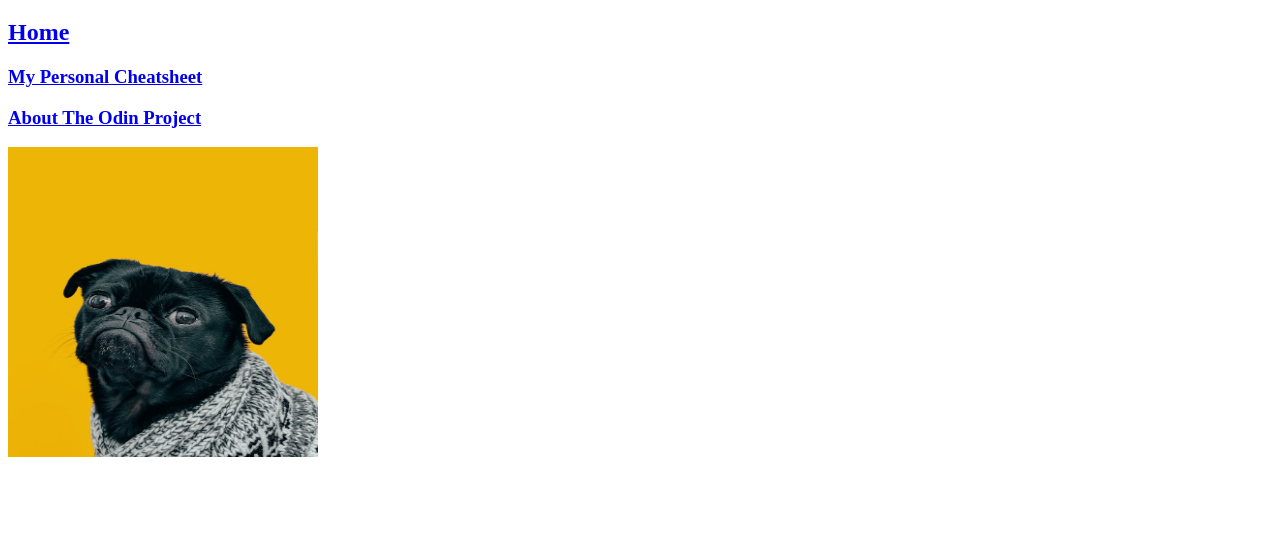
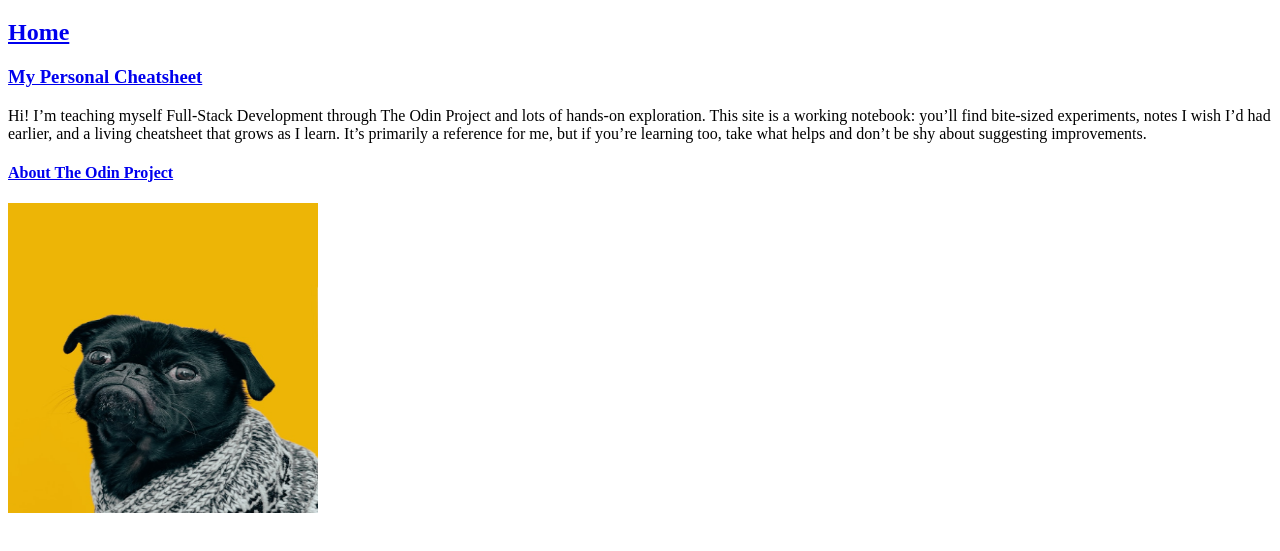
Before and after one commit to seenetos/First-Website-with-The-Odin-Project, a plain HTML site: page pages/about.html in a window 1280 px wide. Shown: the part 61-612 px from the top of the page. Drawn offline with Linux system fonts and the light colour scheme.

Commit message:
Fix heading semantics; small .txt changes; fix heading semantics

```diff
--- a/pages/about.html
+++ b/pages/about.html
@@ -2,6 +2,7 @@
 <html lang="en">
   <head>
     <meta charset="UTF-8">
+    <meta name="viewport" content="width=device-width, initial-scale=1" />
     <title>About</title>
   </head>
 
@@ -9,7 +10,8 @@
     <h1>About Page</h1>
     <h2><a href="../index.html">Home</a></h2>
     <h3><a href="./cheatsheet.html">My Personal Cheatsheet</a></h3>
-    <h3><a href="https://www.theodinproject.com/about" target="_blank" rel="noopener">About The Odin Project</a></h3>
+      <p>Hi! I’m teaching myself Full-Stack Development through The Odin Project and lots of hands-on exploration. This site is a working notebook: you’ll find bite-sized experiments, notes I wish I’d had earlier, and a living cheatsheet that grows as I learn. It’s primarily a reference for me, but if you’re learning too, take what helps and don’t be shy about suggesting improvements.</p>
+    <h4><a href="https://www.theodinproject.com/about" target="_blank" rel="noopener">About The Odin Project</a></h4>
     <img src="../images/dog.jpg" alt="image of a pug" height="310" width="310">
   </body>
 </html>
```
Also changed, not shown: index.html (+1 -0 lines), pages/cheatsheet.html (+1 -0 lines), snippets/gitcheatsheet.txt, snippets/htmlcheatsheet.txt.
